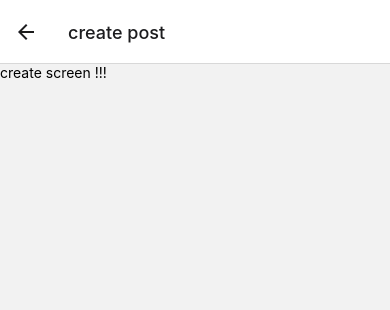
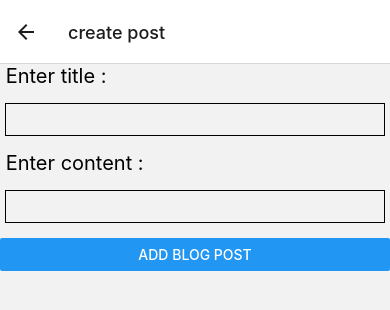
Before and after one commit to tahrer007/to-do-list, a React Native app in the folder todo/: screen /create in a window 390 px wide. Shown: the top 310 px of the page. Built offline with nearby package versions, Linux system fonts and the light colour scheme.

Commit message:
create function

```diff
--- a/todo/App.js
+++ b/todo/App.js
@@ -17,7 +17,8 @@
         ...state,
         {
           id: Math.floor(Math.random() * 999999),
-          title: ` blog post # ${state.length + 1}`,
+          title: action.payLoad.title,
+          content: action.payLoad.content,
         },
       ];
 
@@ -31,8 +32,8 @@
 
 const app = () => {
   const [BlogPosts, dispatch] = useReducer(blogReducer, []);
-  const addBlogPost = () => {
-    dispatch({ type: "add_blogPost" });
+  const addBlogPost = (post) => {
+    dispatch({ type: "add_blogPost", payLoad: post });
   };
   const deleteBlogPost = (id) => {
     console.log(id);
--- a/todo/src/screens/CreateScreen.js
+++ b/todo/src/screens/CreateScreen.js
@@ -1,15 +1,45 @@
-import React from "react";
-import {
-  View,
-  Text,
-  StyleSheet,
-  FlatList,
-  Button,
-  TouchableOpacity,
-} from "react-native";
+import React, { useState, useContext } from "react";
+import { View, Text, TextInput, StyleSheet, Button } from "react-native";
 import { BlogContext } from "../context/BlogContext";
 const CreateScreen = () => {
-  return <Text>create screen !!! </Text>;
+  const [title, setTitle] = useState("");
+  const [content, setContent] = useState("");
+  const { addBlogPost } = useContext(BlogContext);
+
+  return (
+    <View>
+      <Text style={styles.label}> Enter title : </Text>
+      <TextInput
+        style={styles.input}
+        value={title}
+        onChangeText={(text) => setTitle(text)}
+      />
+
+      <Text style={styles.label}> Enter content : </Text>
+      <TextInput
+        value={content}
+        style={styles.input}
+        onChangeText={(text) => setContent(text)}
+      />
+      <Button
+        title="add blog post"
+        onPress={() => addBlogPost({ title: title, content: content })}
+      />
+    </View>
+  );
 };
-
+const styles = StyleSheet.create({
+  input: {
+    fontSize: 18,
+    borderWidth: 1,
+    borderColor: "black",
+    marginBottom: 15,
+    padding: 5,
+    margin: 5,
+  },
+  label: {
+    fontSize: 20,
+    marginBottom: 10,
+  },
+});
 export default CreateScreen;
```
